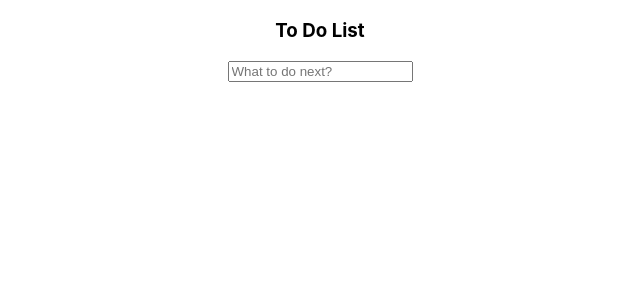
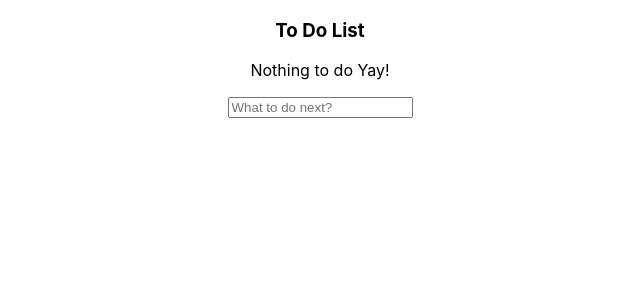
Before and after one commit to RachelTWQ/Interface-Catalog, a React (Create React App) app: page / in a window 1280 px wide. Shown: the top 300 px of the page, without its empty margins (320-960 px from the left). Built offline with nearby package versions, Linux system fonts and the light colour scheme.

Commit message:
add empty indicator

```diff
--- a/src/App.js
+++ b/src/App.js
@@ -25,7 +25,7 @@ function App() {
     <div className="App">
       <main>
         <h3>To Do List</h3>
-        {todos.map(el => (<p key={el.time}><span><input type="checkbox" />{el.content}</span></p>))}
+        {todos && todos.length ? todos.map(el => (<p key={el.time}><span>{el.content}</span></p>)) : (<p>Nothing to do Yay!</p>)}
         <input type="text" placeholder="What to do next?" onChange= {(e) => setEntry(e.currentTarget.value)} onKeyDown={handleEnter} />
       </main>
     </div>
```
